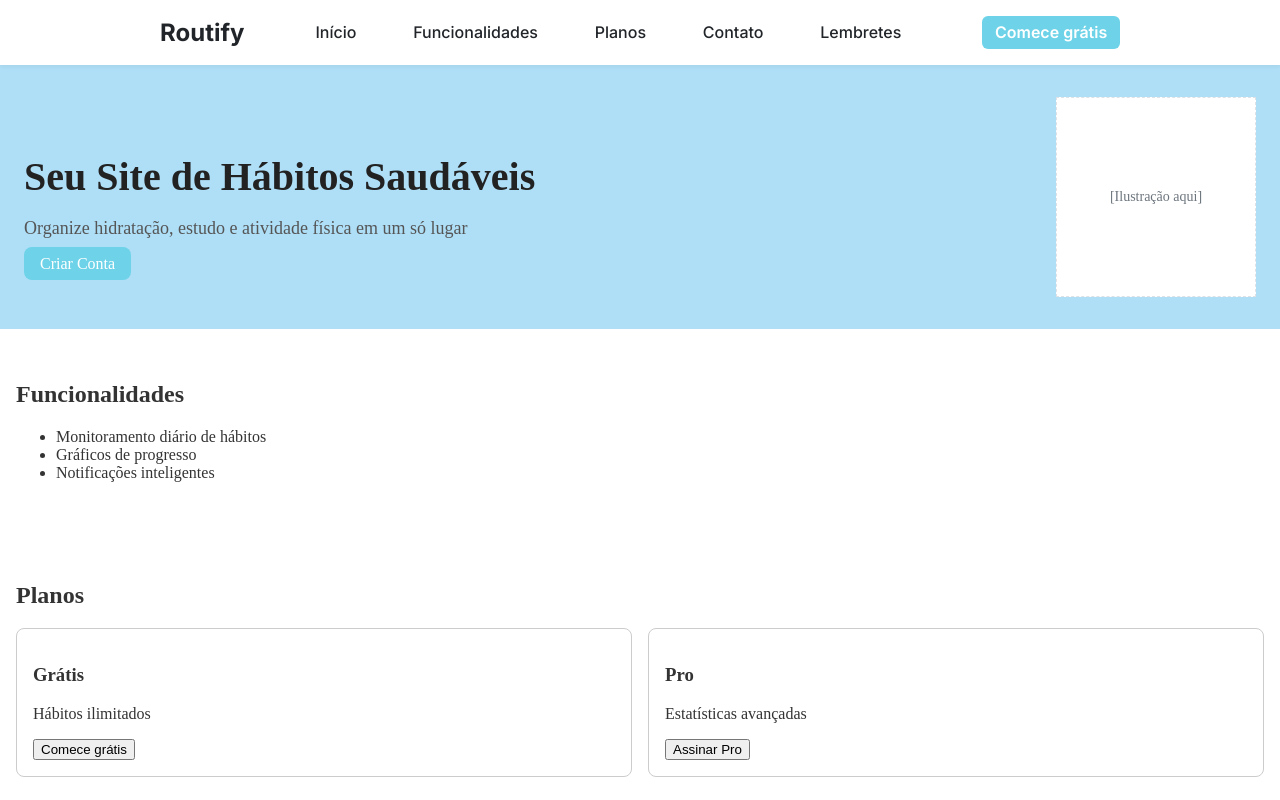
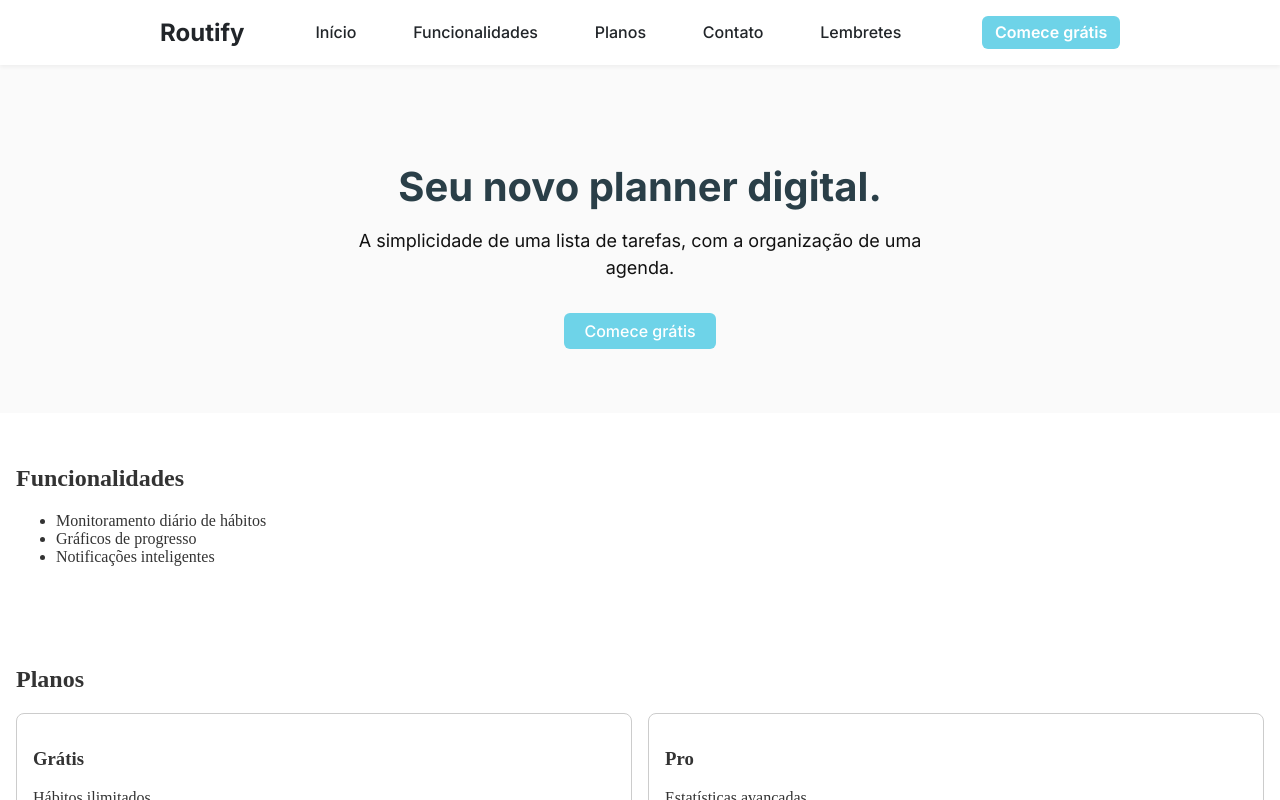
Before and after one commit to probsicke/routify, a React (Vite) app: page / in a window 1280 px wide. Shown: the top 800 px of the page. Built offline with nearby package versions, Linux system fonts and the light colour scheme.

Commit message:
home page fix

```diff
--- a/src/App.tsx
+++ b/src/App.tsx
@@ -1,13 +1,15 @@
 import { useState, useEffect } from 'react'
 import { BrowserRouter, Routes, Route } from 'react-router-dom'
 import type { Reminder } from './types'
+
 import AddReminderForm from './components/AddReminderForm'
 import ReminderList from './components/ReminderList'
 import { Header } from './components/Header/Header'
+
 import { Home } from './pages/Home'
 import SignUp from './pages/SignUp/SignUp'
 import SignIn from './pages/SignIn/SignIn'
-import ForgotPassword  from './pages/ForgotPassword/ForgotPassword'
+import ForgotPassword from './pages/ForgotPassword/ForgotPassword'
 
 function App() {
   const [reminders, setReminders] = useState<Reminder[]>(() => {
@@ -19,22 +21,19 @@ function App() {
     localStorage.setItem('reminders', JSON.stringify(reminders))
   }, [reminders])
 
-  const addReminder = (text: string, time: string) => {
+  const addReminder = (text: string, time: string) =>
     setReminders(prev => [
       ...prev,
       { id: Date.now(), text, time, done: false }
     ])
-  }
 
-  const toggleDone = (id: number) => {
+  const toggleDone = (id: number) =>
     setReminders(prev =>
       prev.map(r => (r.id === id ? { ...r, done: !r.done } : r))
     )
-  }
 
-  const deleteReminder = (id: number) => {
+  const deleteReminder = (id: number) =>
     setReminders(prev => prev.filter(r => r.id !== id))
-  }
 
   return (
     <BrowserRouter>
@@ -44,9 +43,7 @@ function App() {
         <Route path="/" element={<Home />} />
 
         <Route path="/signup" element={<SignUp />} />
-
-        <Route path="/login"  element={<SignIn />} />
-
+        <Route path="/login" element={<SignIn />} />
         <Route path="/forgot-password" element={<ForgotPassword />} />
 
         <Route
--- a/src/components/Hero/Hero.module.css
+++ b/src/components/Hero/Hero.module.css
@@ -1,45 +1,34 @@
 .hero {
-  display: flex;
-  align-items: center;
-  justify-content: space-between;
-  padding: var(--spacing-xl) var(--spacing-lg);
-  background: var(--color-baby-blue);
+  font-family: 'Inter', sans-serif;
+  background-color: #fafafa;
+  text-align: center;
+  padding: 4rem 1rem;
 }
-.content {
-  max-width: 50%;
+
+.hero h1 {
+  font-size: 2.5rem;
+  color: #2a3f48;
+  margin-bottom: 1rem;
 }
-.content h2 {
-  font-size: 2.5rem;
-  margin-bottom: var(--spacing-sm);
-  font-weight: 700;
-  color: #222;
+
+.hero p {
+  font-size: 1.125rem;
+  color: #111;
+  max-width: 600px;
+  margin: 0 auto 2rem;
+  line-height: 1.5;
 }
-.content p {
-  font-size: 1.125rem;
-  margin-bottom: var(--spacing-md);
-  color: #555;
-}
-.button {
-  background: var(--color-blue-aqua);
+
+.hero__btn {
+  background-color: var(--color-blue-aqua);
   color: #fff;
-  padding: var(--spacing-sm) var(--spacing-md);
-  border-radius: 8px;
+  padding: 0.5rem 1.25rem;
+  border-radius: 6px;
   text-decoration: none;
   font-weight: 500;
+  display: inline-block;
+  transition: opacity 0.2s;
 }
-.illustration {
-  max-width: 45%;
-  display: flex;
-  justify-content: center;
+.button:hover {
+  background-color: #56bed3;
 }
-.placeholder {
-  width: 200px;
-  height: 200px;
-  background: var(--color-white);
-  border: 1px dashed var(--color-gray-300);
-  display: flex;
-  align-items: center;
-  justify-content: center;
-  color: var(--color-gray-500);
-  font-size: 0.875rem;
-}
--- a/src/components/Hero/Hero.tsx
+++ b/src/components/Hero/Hero.tsx
@@ -1,16 +1,14 @@
 import React from 'react'
 import styles from './Hero.module.css'
+import { Link } from 'react-router-dom'
 
-export const Hero: React.FC = () => (
+const Hero: React.FC = () => (
   <section className={styles.hero}>
-    <div className={styles.content}>
-      <h2>Seu Site de Hábitos Saudáveis</h2>
-      <p>Organize hidratação, estudo e atividade física em um só lugar</p>
-      <a href="#cadastro" className={styles.button}>Criar Conta</a>
-    </div>
-    <div className={styles.illustration}>
-      {/* substitua por <img src="/assets/rota-illustration.svg" alt="..." /> */}
-      <div className={styles.placeholder}>[Ilustração aqui]</div>
-    </div>
+    <h1>Seu novo planner digital.</h1>
+    <p>A simplicidade de uma lista de tarefas, com a organização de uma agenda.</p>
+    <Link to="/signup" className={styles['hero__btn']}>
+      Comece grátis
+    </Link>
   </section>
 )
+export default Hero
--- a/src/pages/Home.tsx
+++ b/src/pages/Home.tsx
@@ -1,4 +1,4 @@
-import { Hero } from '../components/Hero/Hero'
+import Hero from '../components/Hero/Hero'
 import { Features } from '../components/Features/Features'
 import { Pricing } from '../components/Pricing/Pricing'
 import { Footer } from '../components/Footer/Footer'
@@ -10,4 +10,4 @@ export const Home: React.FC = () => (
     <Pricing />
     <Footer />
   </>
-);
+)
```
Lines whose indentation alone changed are shown as unchanged.
